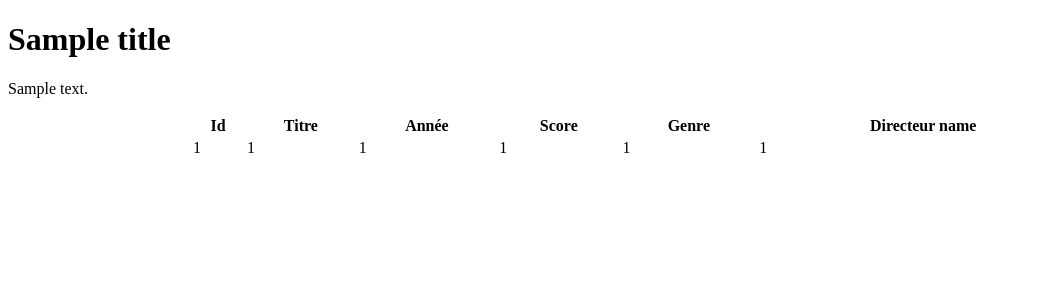
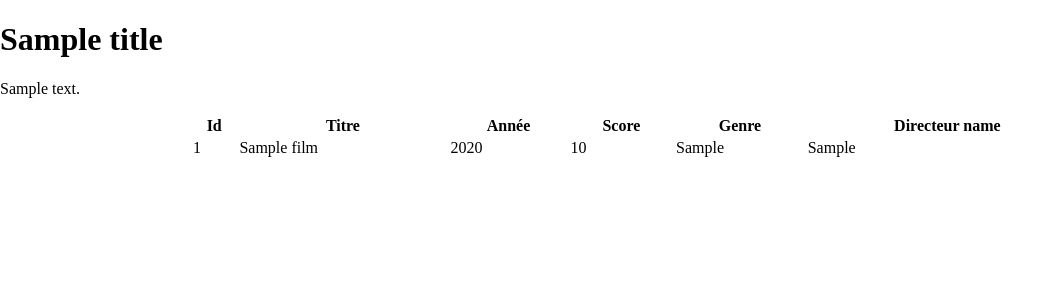
Before and after one commit to Aikoze/php, a PHP site: template views/site.view.php in a window 1280 px wide. Shown: the top 300 px of the page, without its empty margins (0-1063 px from the left). Run offline with PHP 8.4, Linux system fonts and the light colour scheme; the template is opened without the code that fills it: most values are stand-ins (such as "Sample title", 1, 10 or a date in 2020); some libraries are stand-ins or nearby versions.

Commit message:
delete de datatable

```diff
--- a/class/App/Utils/DB.class.php
+++ b/class/App/Utils/DB.class.php
@@ -23,6 +23,7 @@ class DB{
 
         try{
             $this->dbh = new PDO($dsn, MYSQL_USER, MYSQL_PWD, $options);
+            $this->dbh->exec('set names utf8');
         }
         catch (PDOException $e){
             $this->error = $e->getMessage();
--- a/views/layout.view.php
+++ b/views/layout.view.php
@@ -2,13 +2,9 @@
 <html lang="fr">
 <head>
     <meta http-equiv="Content-Type" content="text/html; charset=UTF-8">
-    <!--<link rel="stylesheet" href="../css/normalize.css" type="text/css;">
-    <link rel="stylesheet" href="../css/skeleton.css" type="text/css;">-->
+    <link rel="stylesheet" href="../css/normalize.css" type="text/css;">
+    <link rel="stylesheet" href="../css/skeleton.css" type="text/css;">
     <link rel="stylesheet" href="../css/home.css" type="text/css;">
-    <link rel="stylesheet" type="text/css" href="https://cdn.datatables.net/1.10.19/css/jquery.dataTables.css">
-    <script type="text/javascript" charset="utf8"
-            src="https://cdn.datatables.net/1.10.19/js/jquery.dataTables.js"></script>
-
     <title>Mon site tout beau</title>
 <body>
 <?= $content ?>
--- a/views/site.view.php
+++ b/views/site.view.php
@@ -1,25 +1,26 @@
 <h1><?= $title ?></h1>
 <p><?= $text ?></p>
-<table id="table_id" align="center" class="t">
+<table id="filmTable" align="center" class="t">
     <thead>
+    <tr>
         <th>Id</th>
         <th>Titre</th>
         <th>Année</th>
         <th>Score</th>
         <th>Genre</th>
         <th>Directeur name</th>
+    </tr>
     </thead>
     <tbody>
+    <?php foreach ($films as $film): ?>
         <tr>
-            <td>1</td>
-            <td>1</td>
-            <td>1</td>
-            <td>1</td>
-            <td>1</td>
-            <td>1</td>
+            <td><?= $film->getId() ?></td>
+            <td><?= $film->getTitle() ?></td>
+            <td><?= $film->getYear() ?></td>
+            <td><?= $film->getScore() ?></td>
+            <td><?= $film->getTypeByMovie() ?></td>
+            <td><?= $film->getDirectorByMovie() ?></td>
         </tr>
+    <?php endforeach; ?>
     </tbody>
 </table>
-<script type="javascript">$(document).ready( function () {
-        $('#table_id').DataTable();
-    } );</script>
```
